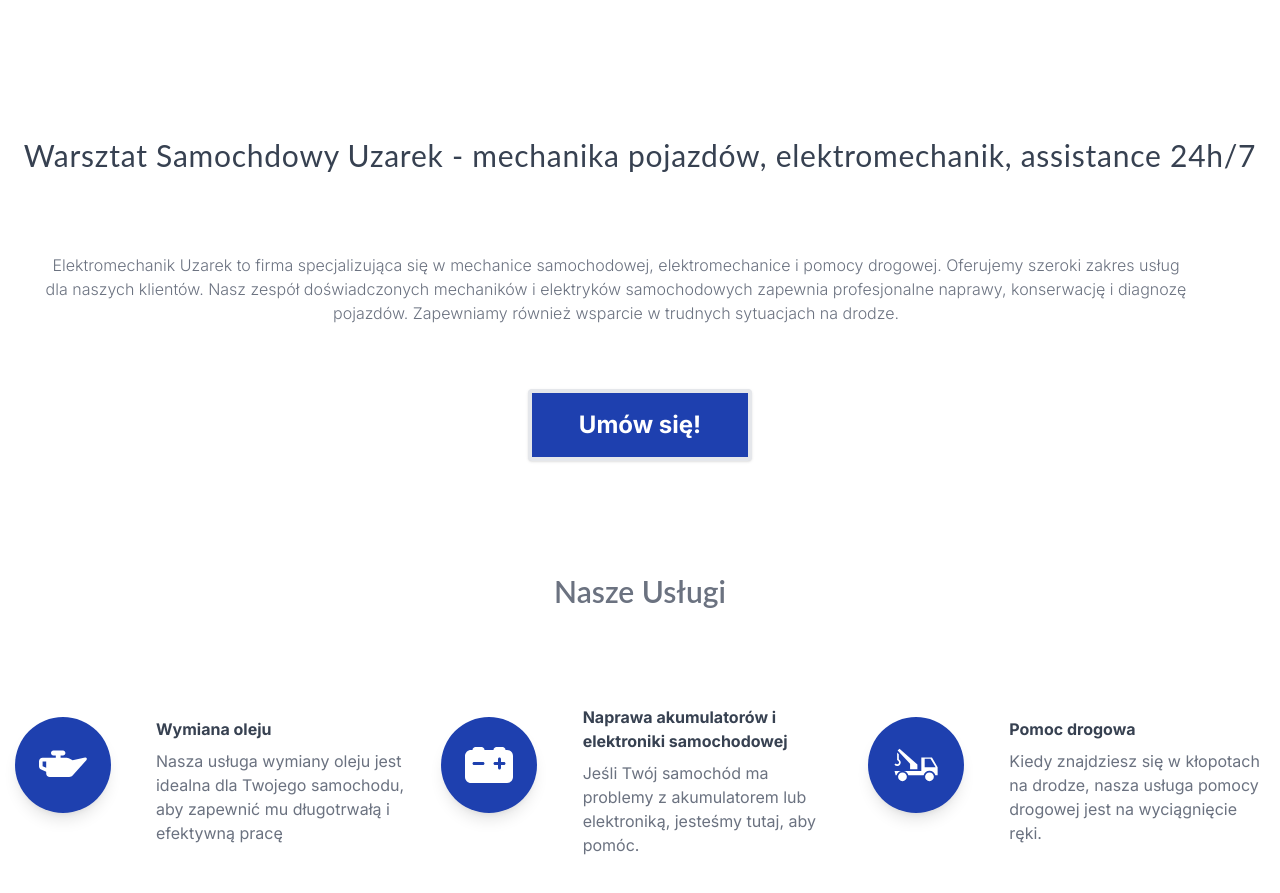
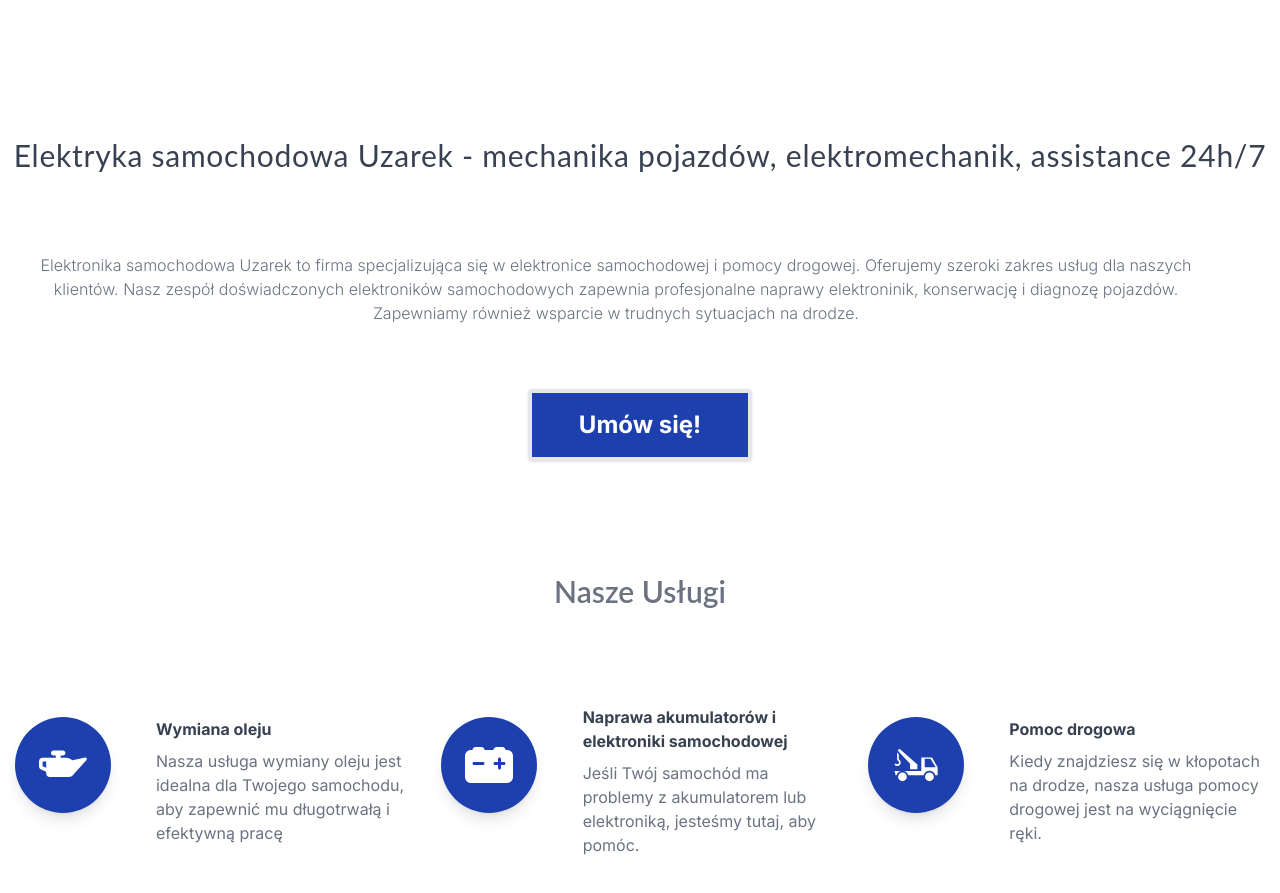
Before and after one commit to Glakuta/mechanik-chelm, a Next.js app in the folder mechanik-chelm/: page / in a window 1280 px wide. Shown: the part 860-1753 px from the top of the page. Built offline with nearby package versions, Linux system fonts and the light colour scheme.

Commit message:
Update AboutUs.tsx
Change text

```diff
--- a/mechanik-chelm/src/components/MainPageComponents/AboutUs.tsx
+++ b/mechanik-chelm/src/components/MainPageComponents/AboutUs.tsx
@@ -6,14 +6,12 @@ const AboutUs = (props: Props) => {
   return (
     <section className="mt-96">
       <h2 className="gap-4 mb-20 text-3xl font-normal tracking-wide text-center text-gray-700 max-w font-OpenSans">
-        Warsztat Samochdowy Uzarek - mechanika pojazdów, elektromechanik,
+        Elektryka samochodowa  Uzarek - mechanika pojazdów, elektromechanik,
         assistance 24h/7
       </h2>
       <p className="max-w-6xl m-10 font-light text-center text-gray-500">
-        Elektromechanik Uzarek to firma specjalizująca się w mechanice
-        samochodowej, elektromechanice i pomocy drogowej. Oferujemy szeroki
-        zakres usług dla naszych klientów. Nasz zespół doświadczonych mechaników
-        i elektryków samochodowych zapewnia profesjonalne naprawy, konserwację i
+        Elektronika samochodowa Uzarek to firma specjalizująca się w elektronice samochodowej i pomocy drogowej. Oferujemy szeroki
+        zakres usług dla naszych klientów. Nasz zespół doświadczonych elektroników samochodowych zapewnia profesjonalne naprawy elektroninik, konserwację i
         diagnozę pojazdów. Zapewniamy również wsparcie w trudnych sytuacjach na
         drodze.
       </p>
```
